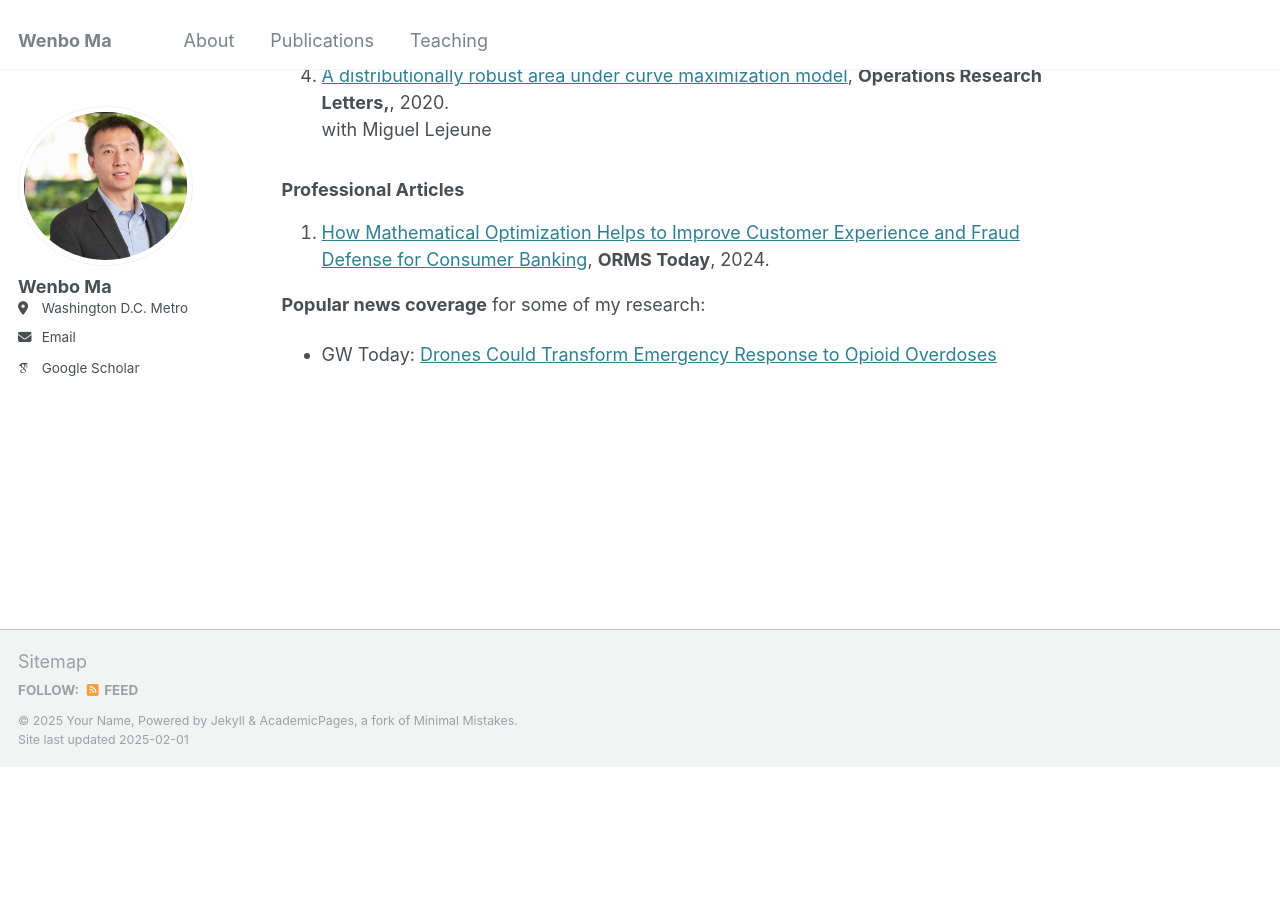
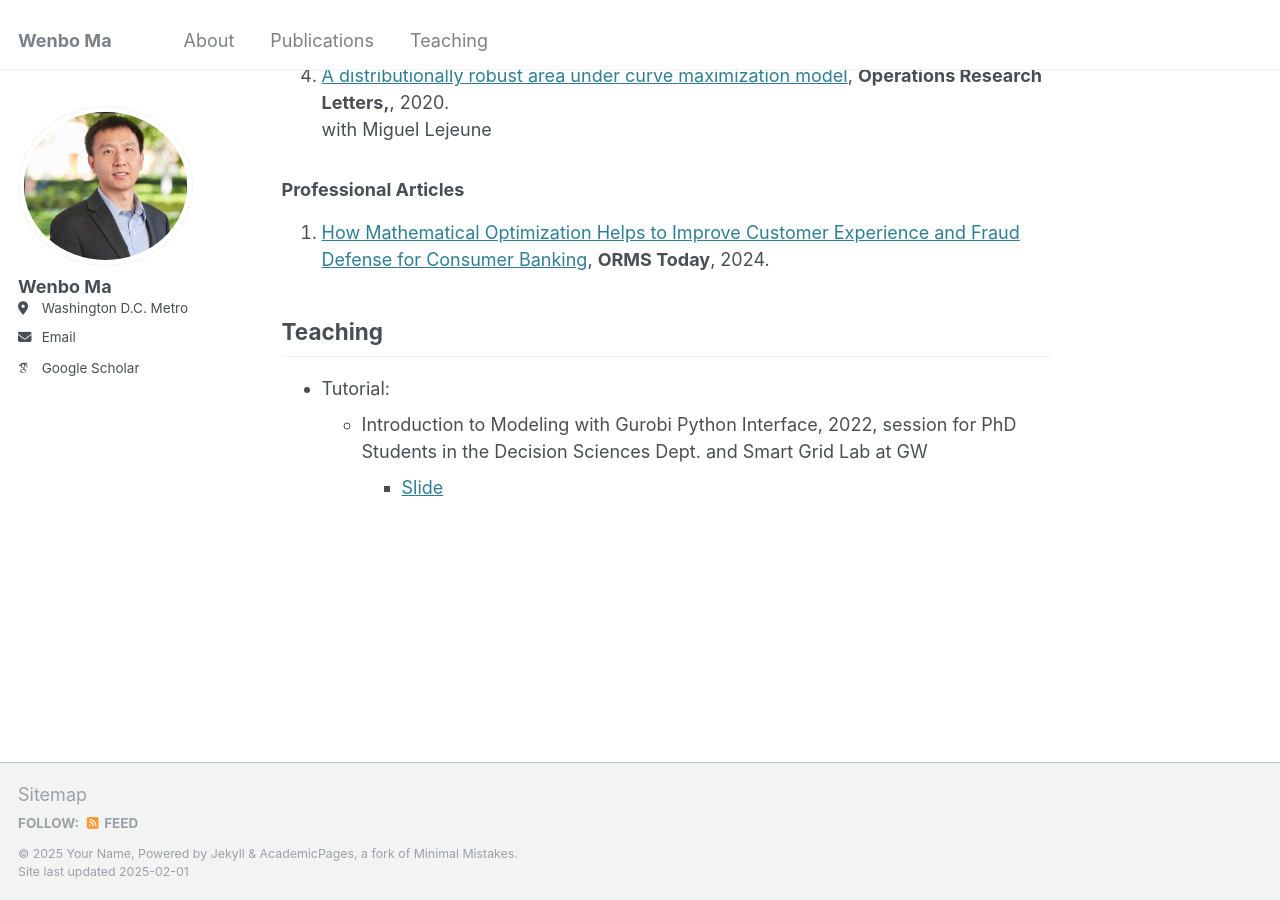
Before and after one commit to wenbo5565/wenbo5565.github.io, a Jekyll site: the page built from _pages/about.md, in a window 1280 px wide and 900 px high, scrolled down 1260 px. Built offline with Jekyll 4.4.1, drawn with Linux system fonts in a browser that asks for light colours; some web fonts are replaced; before the commit the page ends 2027 px from its top, so only the background shows below that.

Commit message:
Update about.md

```diff
--- a/_pages/about.md
+++ b/_pages/about.md
@@ -38,5 +38,13 @@ Outside of work, I enjoy playing and watching sports — particularly tennis, ba
 
 1. [How Mathematical Optimization Helps to Improve Customer Experience and Fraud Defense for Consumer Banking](https://pubsonline.informs.org/do/10.1287/orms.2024.03.12/full/), **ORMS Today**, 2024.
 
-**Popular news coverage** for some of my research:
+<!--
+ **Popular news coverage** for some of my research:
  - GW Today: [Drones Could Transform Emergency Response to Opioid Overdoses](https://gwtoday.gwu.edu/drones-could-transform-emergency-response-opioid-overdoses)
+-->
+
+## Teaching <a id="teaching"></a>
+
+- Tutorial:
+    - Introduction to Modeling with Gurobi Python Interface, 2022, session for PhD Students in the Decision Sciences Dept. and Smart Grid Lab at GW
+      - [Slide]()
```
